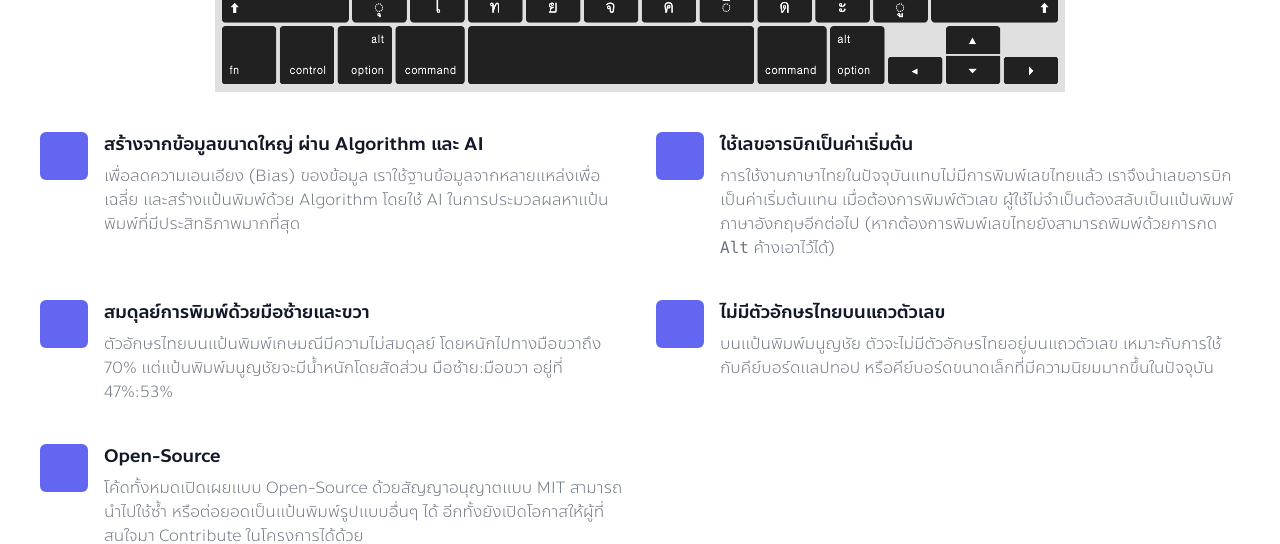
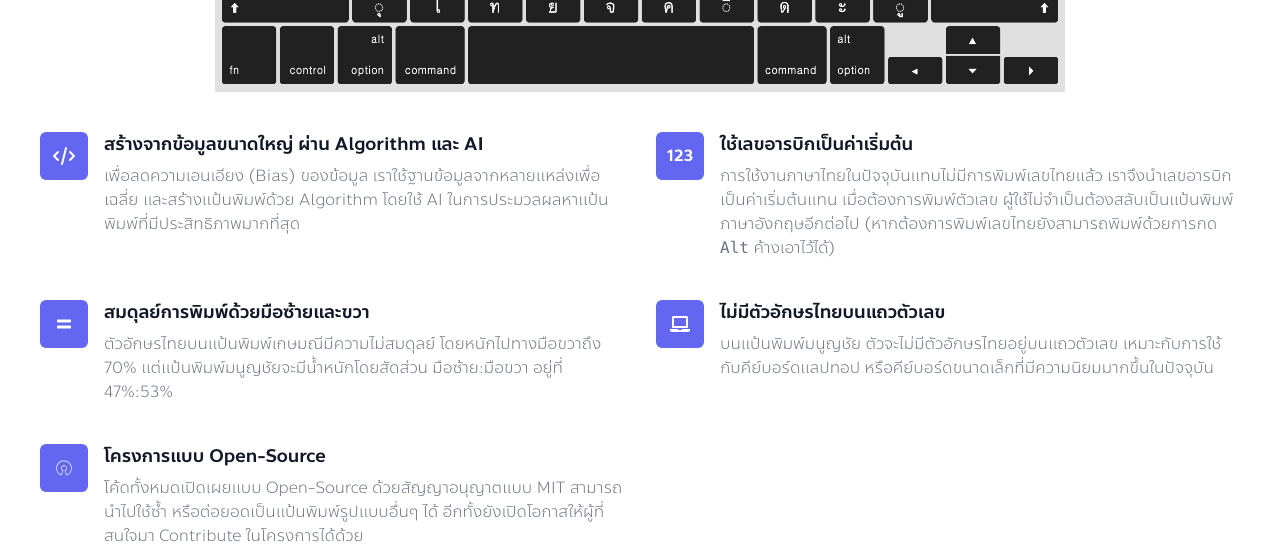
Before and after one commit to Manoonchai/manoonchai.com, a Next.js app: page / in a window 1280 px wide. Shown: the part 720-1264 px from the top of the page. Built offline with nearby package versions, Linux system fonts and the light colour scheme.

Commit message:
feat: Add icons to features

```diff
--- a/components/articles.tsx
+++ b/components/articles.tsx
@@ -1,3 +1,5 @@
+// import Image from 'next/image';
+
 export default function Articles() {
   return (
     <section className="text-center py-20 mx-16">
@@ -6,11 +8,11 @@ export default function Articles() {
       <div className="flex mt-8">
         <div className="shadow-lg mx-auto max-w-sm ">
           <a href="https://medium.com/@narze" target="_blank" rel="noreferrer">
-            <img
+            {/* <Image
               className="w-full h-auto"
               src="https://place-hold.it/300x150?text=Placeholder&fontsize=23"
               alt=""
-            />
+            /> */}
             <div className="p-7 my-auto pb-10 ">
               <h3 className="text-2xl font-semibold text-gray-800">
                 บันทึกการสร้างแป้นพิมพ์ไทย Manoonchai (1) : หนทางสู่ Layout
@@ -22,11 +24,11 @@ export default function Articles() {
         </div>
         <div className="shadow-lg mx-auto max-w-sm ">
           <a href="https://medium.com/@narze" target="_blank" rel="noreferrer">
-            <img
+            {/* <Image
               className="w-full h-auto"
               src="https://place-hold.it/300x150?text=Placeholder&fontsize=23"
               alt=""
-            />
+            /> */}
             <div className="p-7 my-auto pb-10 ">
               <h3 className="text-2xl font-semibold text-gray-800">
                 บันทึกการสร้างแป้นพิมพ์ไทย Manoonchai (2) : สร้าง Typing Effort
--- a/components/features.tsx
+++ b/components/features.tsx
@@ -1,31 +1,45 @@
+import { faOsi } from '@fortawesome/free-brands-svg-icons';
+import {
+  faEquals,
+  faLaptop,
+  IconDefinition,
+} from '@fortawesome/free-solid-svg-icons';
+import { FontAwesomeIcon } from '@fortawesome/react-fontawesome';
+import React from 'react';
+
 const features = [
   {
-    icon: '',
+    icon: '<svg class="w-6 h-6" fill="none" stroke="currentColor" viewBox="0 0 24 24" xmlns="http://www.w3.org/2000/svg"><path stroke-linecap="round" stroke-linejoin="round" stroke-width="2" d="M10 20l4-16m4 4l4 4-4 4M6 16l-4-4 4-4"></path></svg>',
+    iconType: 'svg',
     title: 'สร้างจากข้อมูลขนาดใหญ่ ผ่าน Algorithm และ AI',
     description:
       'เพื่อลดความเอนเอียง (Bias) ของข้อมูล เราใช้ฐานข้อมูลจากหลายแหล่งเพื่อเฉลี่ย และสร้างแป้นพิมพ์ด้วย Algorithm โดยใช้ AI ในการประมวลผลหาแป้นพิมพ์ที่มีประสิทธิภาพมากที่สุด',
   },
   {
-    icon: '',
+    icon: '123',
+    iconType: 'text',
     title: 'ใช้เลขอารบิกเป็นค่าเริ่มต้น',
     description:
       'การใช้งานภาษาไทยในปัจจุบันแทบไม่มีการพิมพ์เลขไทยแล้ว เราจึงนำเลขอารบิกเป็นค่าเริ่มต้นแทน เมื่อต้องการพิมพ์ตัวเลข ผู้ใช้ไม่จำเป็นต้องสลับเป็นแป้นพิมพ์ภาษาอังกฤษอีกต่อไป (หากต้องการพิมพ์เลขไทยยังสามารถพิมพ์ด้วยการกด <code>Alt</code> ค้างเอาไว้ได้)',
   },
   {
-    icon: '',
+    icon: faEquals,
+    iconType: 'fontawesome',
     title: 'สมดุลย์การพิมพ์ด้วยมือซ้ายและขวา',
     description:
       'ตัวอักษรไทยบนแป้นพิมพ์เกษมณีมีความไม่สมดุลย์ โดยหนักไปทางมือขวาถึง 70% แต่แป้นพิมพ์มนูญชัยจะมีน้ำหนักโดยสัดส่วน มือซ้าย:มือขวา อยู่ที่ 47%:53%',
   },
   {
-    icon: '',
+    icon: faLaptop,
+    iconType: 'fontawesome',
     title: 'ไม่มีตัวอักษรไทยบนแถวตัวเลข',
     description:
       'บนแป้นพิมพ์มนูญชัย ตัวจะไม่มีตัวอักษรไทยอยู่บนแถวตัวเลข เหมาะกับการใช้กับคีย์บอร์ดแลปทอป หรือคีย์บอร์ดขนาดเล็กที่มีความนิยมมากขึ้นในปัจจุบัน',
   },
   {
-    icon: '',
-    title: 'Open-Source',
+    icon: faOsi,
+    iconType: 'fontawesome',
+    title: 'โครงการแบบ Open-Source',
     description:
       'โค้ดทั้งหมดเปิดเผยแบบ Open-Source ด้วยสัญญาอนุญาตแบบ MIT สามารถนำไปใช้ซ้ำ หรือต่อยอดเป็นแป้นพิมพ์รูปแบบอื่นๆ ได้ อีกทั้งยังเปิดโอกาสให้ผู้ที่สนใจมา Contribute ในโครงการได้ด้วย',
   },
@@ -35,27 +49,19 @@ export default function Features() {
   return (
     <div className="mt-10 px-10">
       <dl className="space-y-10 md:space-y-0 md:grid md:grid-cols-2 md:gap-x-8 md:gap-y-10">
-        {features.map(({ title, description }, idx) => (
+        {features.map(({ title, description, icon, iconType }, idx) => (
           <div className="relative" key={idx}>
             <dt>
-              <div className="absolute flex items-center justify-center h-12 w-12 rounded-md bg-indigo-500 text-white">
-                {/* <!-- Heroicon name: outline/globe-alt --> */}
-                <svg
-                  className="h-6 w-6"
-                  xmlns="http://www.w3.org/2000/svg"
-                  fill="none"
-                  viewBox="0 0 24 24"
-                  stroke="currentColor"
-                  aria-hidden="true"
-                >
-                  {/* <path
-                    stroke-linecap="round"
-                    stroke-linejoin="round"
-                    stroke-width="2"
-                    d="M21 12a9 9 0 01-9 9m9-9a9 9 0 00-9-9m9 9H3m9 9a9 9 0 01-9-9m9 9c1.657 0 3-4.03 3-9s-1.343-9-3-9m0 18c-1.657 0-3-4.03-3-9s1.343-9 3-9m-9 9a9 9 0 019-9"
-                  /> */}
-                </svg>
-              </div>
+              {iconType == 'fontawesome' ? (
+                <div className="absolute flex items-center justify-center h-12 w-12 rounded-md bg-indigo-500 text-white">
+                  <FontAwesomeIcon icon={icon as IconDefinition} />
+                </div>
+              ) : (
+                <div
+                  className="absolute flex items-center justify-center h-12 w-12 rounded-md bg-indigo-500 text-white"
+                  dangerouslySetInnerHTML={{ __html: icon as string }}
+                ></div>
+              )}
               <p className="ml-16 text-lg leading-6 text-gray-900">{title}</p>
             </dt>
             <dd
--- a/package.json
+++ b/package.json
@@ -9,6 +9,10 @@
     "format": "prettier --write \"./**/*.{js,json}\""
   },
   "dependencies": {
+    "@fortawesome/fontawesome-svg-core": "^1.2.35",
+    "@fortawesome/free-brands-svg-icons": "^5.15.3",
+    "@fortawesome/free-solid-svg-icons": "^5.15.3",
+    "@fortawesome/react-fontawesome": "^0.1.14",
     "next": "11.0.1",
     "react": "17.0.2",
     "react-dom": "17.0.2"
--- a/pages/_app.tsx
+++ b/pages/_app.tsx
@@ -1,8 +1,9 @@
 // pages/_app.js
 import '../styles/globals.css';
 import 'tailwindcss/tailwind.css';
+import { AppProps } from 'next/app';
 
-function MyApp({ Component, pageProps }) {
+function MyApp({ Component, pageProps }: AppProps) {
   return <Component {...pageProps} />;
 }
 
```
Also changed, not shown: pages/index.tsx (+5 -5 lines), 1 other file (tests, documents, lock files or other folders).
